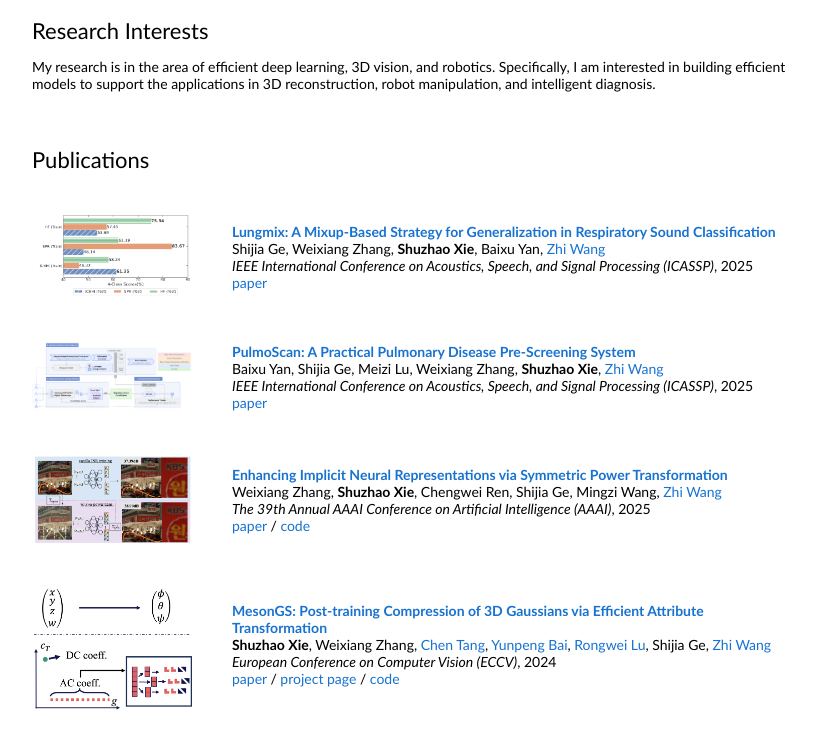
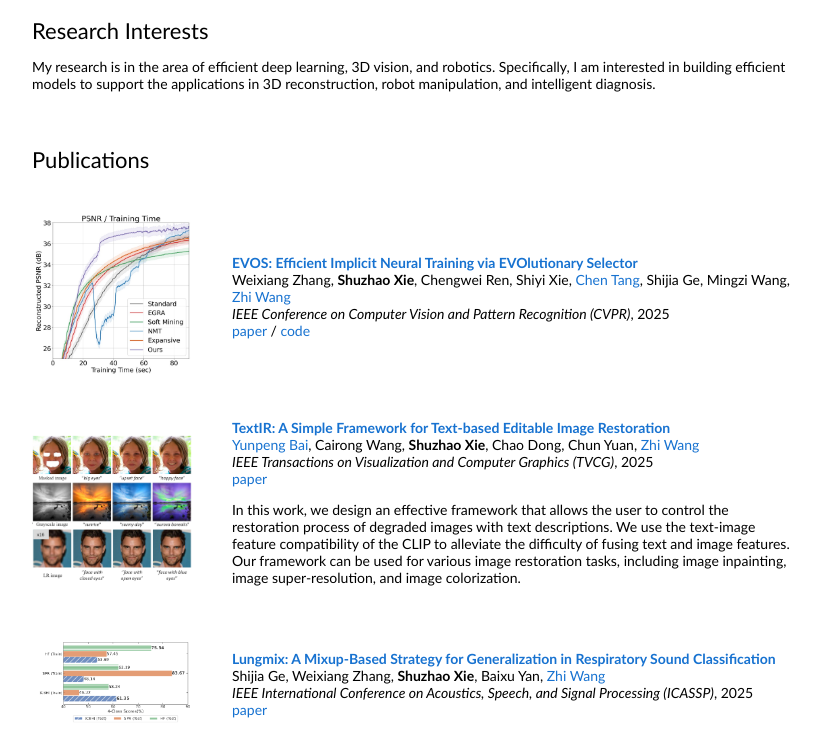
Before and after one commit to ShuzhaoXie/shuzhaoxie.github.io, a plain HTML site: page index.html in a window 1280 px wide. Shown: the part 246-975 px from the top of the page, without its empty margins (228-1051 px from the left). Drawn offline with Linux system fonts and the light colour scheme.

Commit message:
update cvpr and tvcg in 2025

```diff
--- a/index.html
+++ b/index.html
@@ -70,6 +70,66 @@
 
         <table style="width:100%;border:0px;border-spacing:0px;border-collapse:separate;margin-right:auto;margin-left:auto;"><tbody>
           <!-- <tr onmouseout="mlaas_stop()" onmouseover="mlaas_start()"> -->
+
+            <tr>
+              <td style="padding:20px;width:25%;vertical-align:middle">
+                <img src='images/25-cvpr-evos.png' width="160">
+              </td>
+              <td style="padding:20px;width:75%;vertical-align:middle">
+                <a href="">
+                  <papertitle>EVOS: Efficient Implicit Neural Training via EVOlutionary Selector</papertitle>
+                </a>
+                <br>
+                Weixiang Zhang,
+                <strong>Shuzhao Xie</strong>,
+                Chengwei Ren,
+                Shiyi Xie,
+                <a href="https://www.chentang.cc">Chen Tang</a>,
+                Shijia Ge,
+                Mingzi Wang,
+                <a href="http://zwang.inflexionlab.org">Zhi Wang</a>
+                <br>
+                <em>IEEE Conference on Computer Vision and Pattern Recognition (CVPR)</em>, 2025
+                <br>
+                <a href="">paper</a>
+                <!-- /
+                <a href="https://shuzhaoxie.github.io/mesongs/">project page</a>
+                / -->
+                <!-- <a href="">video</a> -->
+                /
+                <a href="">code</a>
+                <!-- <p></p> -->
+                <!-- <p>
+                Post-training 3D Gaussians Compression.
+                </p> -->
+              </td>
+            </tr>
+
+            <tr>
+              <td style="padding:20px;width:25%;vertical-align:middle">
+                <img src='images/textir.png' width="160">
+              </td>
+              <td style="padding:20px;width:75%;vertical-align:middle">
+                <a href="">
+                <papertitle>TextIR: A Simple Framework for Text-based Editable Image Restoration</papertitle>
+                </a>
+                <br>
+                <a href="https://bbaaii.github.io/">Yunpeng Bai</a>,
+                Cairong Wang,
+                <strong>Shuzhao Xie</strong>,
+                Chao Dong,
+                Chun Yuan,
+                <a href="http://zwang.inflexionlab.org">Zhi Wang</a>
+                <br>
+                <em>IEEE Transactions on Visualization and Computer Graphics (TVCG)</em>, 2025
+                <br>
+                <a href="https://arxiv.org/abs/2302.14736">paper</a>
+                <p></p>
+                <p>
+                  In this work, we design an effective framework that allows the user to control the restoration process of degraded images with text descriptions. We use the text-image feature compatibility of the CLIP to alleviate the difficulty of fusing text and image features. Our framework can be used for various image restoration tasks, including image inpainting, image super-resolution, and image colorization.
+                </p>
+              </td>
+            </tr>
 
             <tr>
               <td style="padding:20px;width:25%;vertical-align:middle">
@@ -353,31 +413,7 @@
             </td>
           </tr>
 
-          <tr>
-            <td style="padding:20px;width:25%;vertical-align:middle">
-              <img src='images/textir.png' width="160">
-            </td>
-            <td style="padding:20px;width:75%;vertical-align:middle">
-              <a href="">
-              <papertitle>TextIR: A Simple Framework for Text-based Editable Image Restoration</papertitle>
-              </a>
-              <br>
-              <a href="https://bbaaii.github.io/">Yunpeng Bai</a>,
-              Cairong Wang,
-              <strong>Shuzhao Xie</strong>,
-              Chao Dong,
-              Chun Yuan,
-              <a href="http://zwang.inflexionlab.org">Zhi Wang</a>
-              <br>
-              <em>arXiv</em>, 2023
-              <br>
-              <a href="https://arxiv.org/abs/2302.14736">paper</a>
-              <p></p>
-              <p>
-                In this work, we design an effective framework that allows the user to control the restoration process of degraded images with text descriptions. We use the text-image feature compatibility of the CLIP to alleviate the difficulty of fusing text and image features. Our framework can be used for various image restoration tasks, including image inpainting, image super-resolution, and image colorization.
-              </p>
-            </td>
-          </tr>
+
 
           <tr>
             <td style="padding:20px;width:25%;vertical-align:middle">
```
Also changed, not shown: images/25-cvpr-evos.png (added).
